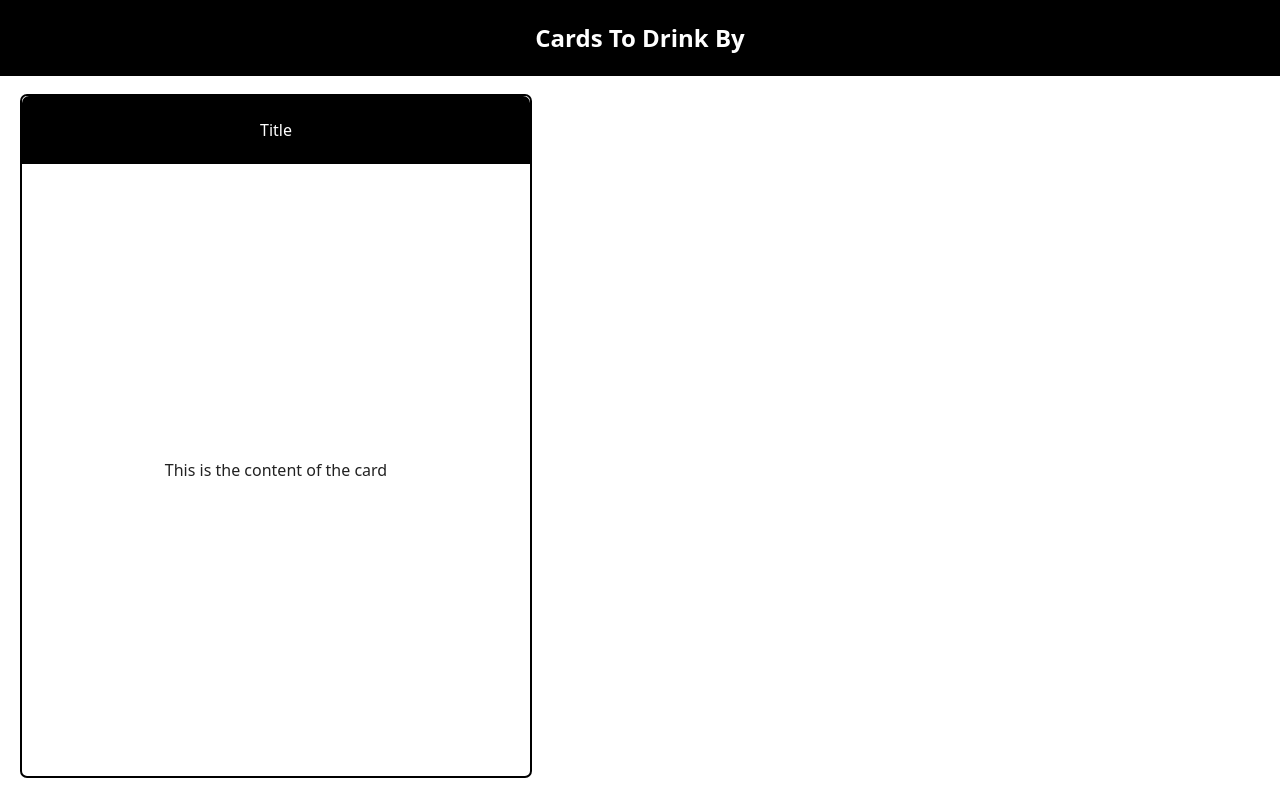
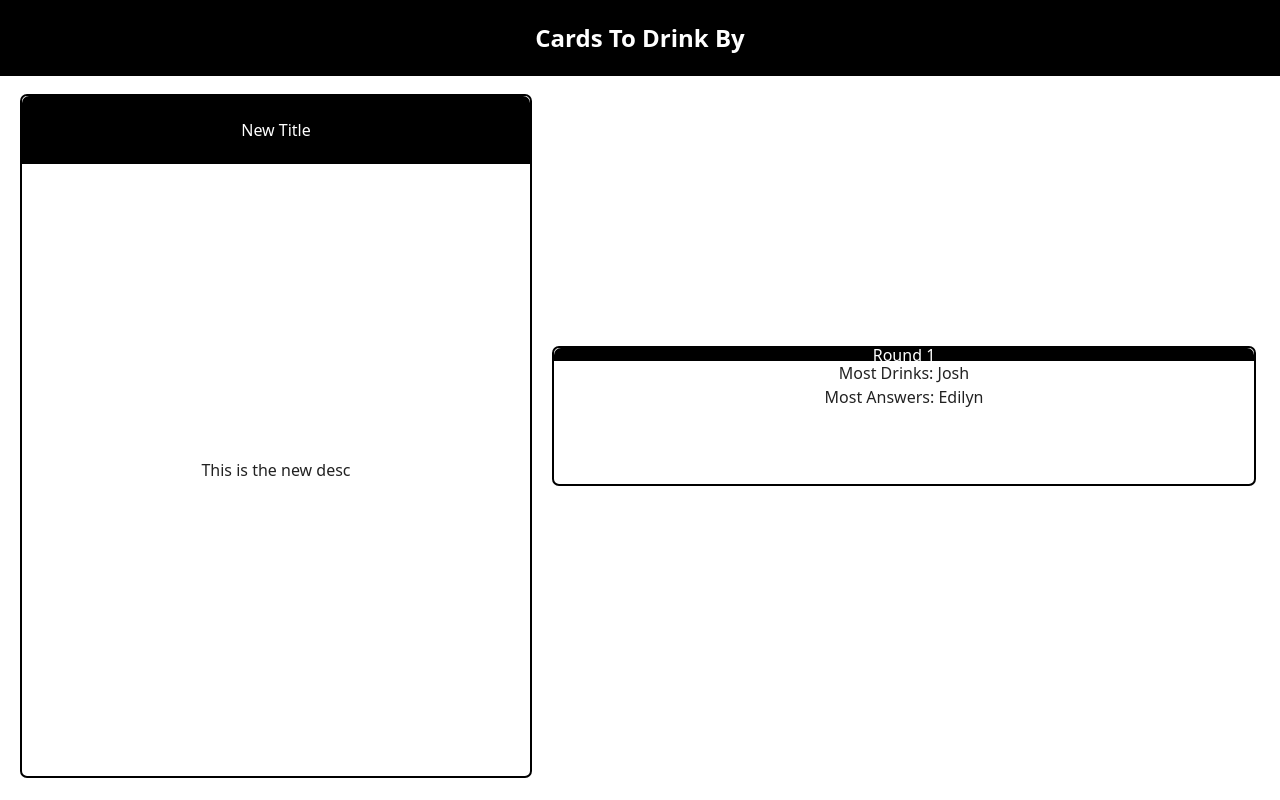
Before and after one commit to Joshieingold/cards-to-drink-by, a React (Vite) app: page / in a window 1280 px wide. Built offline with nearby package versions, Linux system fonts and the light colour scheme.

Commit message:
added stuff

```diff
--- a/src/components/card/card.jsx
+++ b/src/components/card/card.jsx
@@ -1,9 +1,9 @@
 import "./card.css"
-function Card() {
+function Card({title, desc}) {
   return (
     <div className="card">
-      <div className="card-title">Title</div>
-      <div className="card-content">This is the content of the card</div>
+      <div className="card-title">{title}</div>
+      <div className="card-content">{desc}</div>
     </div>
   );
 }
--- a/src/pages/adminGame.css
+++ b/src/pages/adminGame.css
@@ -6,3 +6,22 @@
     justify-content: center;
     align-items: center;
 }
+.details-container {
+    display: flex;
+    width: 55%;
+    height: 100%;
+    justify-content: center;
+    align-items: center;
+}
+.page-content {
+    flex-direction: row;
+    height: 85vh;
+}
+.stats-container {
+    display: flex;
+    height: 20%;
+    width: 100%;
+    flex-direction: column;
+    border: 2px solid black;
+    border-radius: 7px;
+}
--- a/src/pages/adminGame.jsx
+++ b/src/pages/adminGame.jsx
@@ -2,14 +2,21 @@ import Card from "../components/card/card"
 import "./adminGame.css"
 function AdminGame() {
     return (
-        <div className="page-content">
-            <div className="card-section">
-                <Card/>
+      <div className="page-content">
+        <div className="card-section">
+          <Card title={"New Title"} desc={"This is the new desc"} />
+        </div>
+        <div className="details-container">
+          <div className="stats-container">
+            <div className="card-title">Round 1</div>
+            <div className="bubble-content">
+              <div>Most Drinks: Josh</div>
+              <div>Most Answers: Edilyn</div>
             </div>
-            <div className="player-container">
-
-            </div>
+          </div>
+          <div className="player-container"></div>
         </div>
-    )
+      </div>
+    );
 }
 export default AdminGame
```
